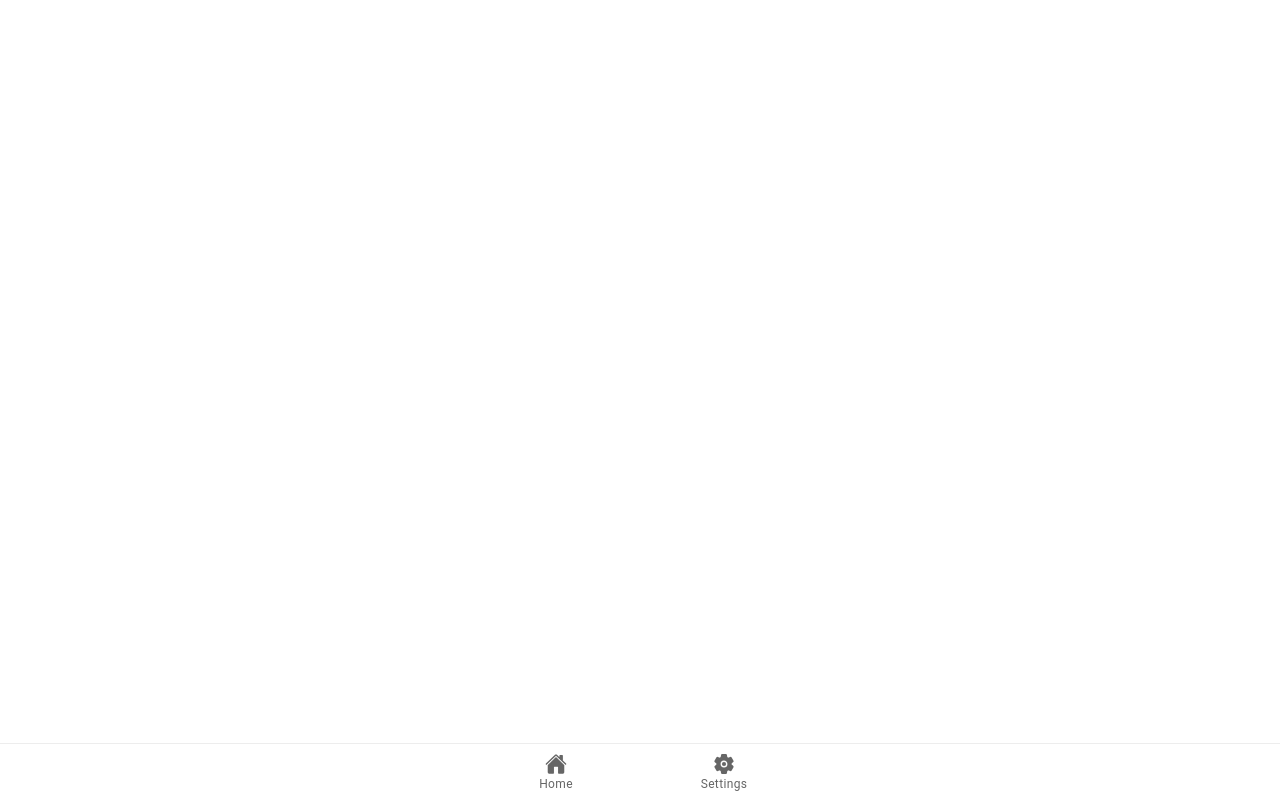
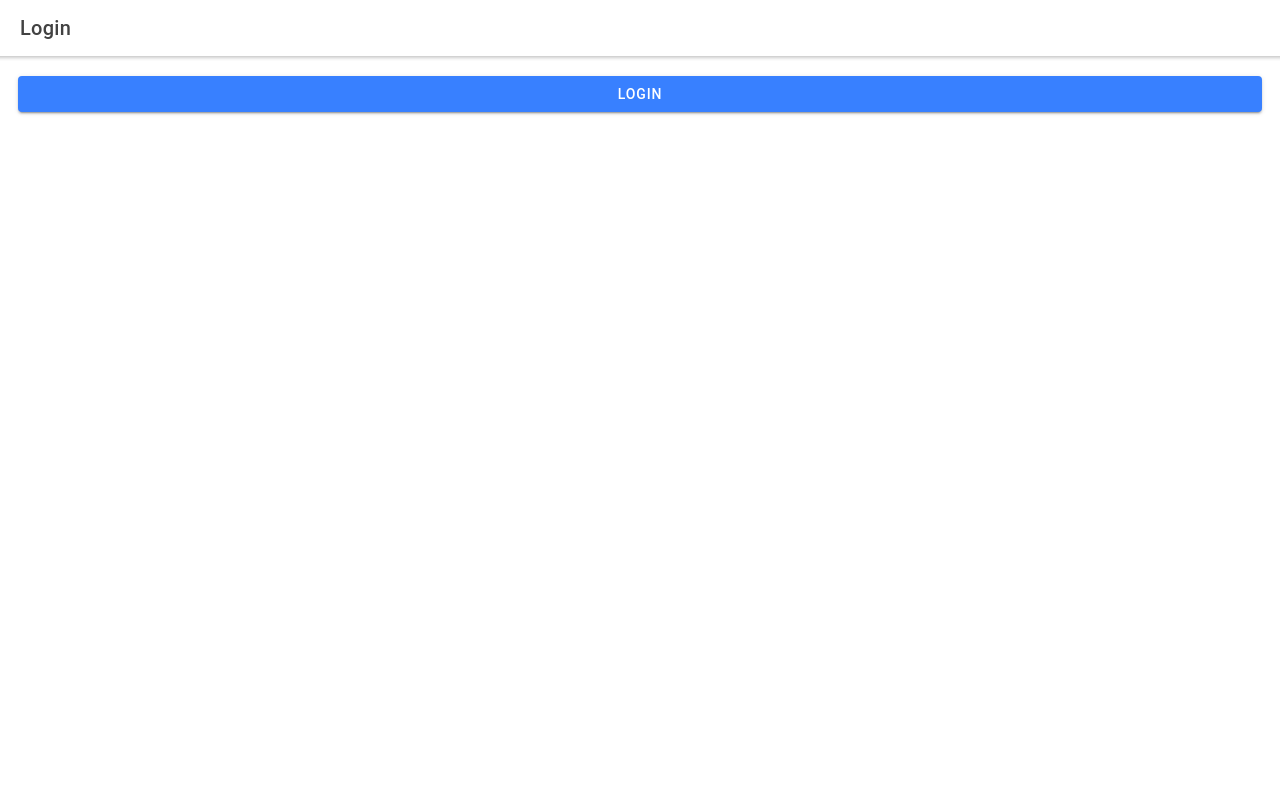
Before and after one commit to AshKemp/daily-moments-ionic, a React (Create React App) app: page /login in a window 1280 px wide. Built offline with nearby package versions, Linux system fonts and the light colour scheme.

Commit message:
1. Create Login and Entry Page 2. Group protected pages

```diff
--- a/src/App.tsx
+++ b/src/App.tsx
@@ -1,43 +1,27 @@
-import {
-  IonApp,
-  IonIcon,
-  IonLabel,
-  IonTabBar,
-  IonTabButton,
-  IonTabs,
-} from "@ionic/react";
-import HomePage from "./pages/HomePage";
-import SettingsPage from "./pages/Settings";
-import { Redirect, Route } from "react-router-dom";
+import { IonApp } from "@ionic/react";
+import { Route } from "react-router-dom";
 import { IonReactRouter } from "@ionic/react-router";
 import { IonRouterOutlet } from "@ionic/react";
-import { home as homeIcon, settings as settingsIcon } from "ionicons/icons";
+import LoginPage from "./pages/LoginPage";
+import { useState } from "react";
+import AppTabs from "./AppTabs";
 
 const App: React.FC = () => {
+  const [isLoggedIn, setIsLoggedIn] = useState(false);
   return (
     <IonApp>
       <IonReactRouter>
-        <IonTabs>
-          <IonRouterOutlet>
-            <Route exact path={"/home"}>
-              <HomePage />
-            </Route>
-            <Route exact path={"/settings"}>
-              <SettingsPage />
-            </Route>
-            <Redirect exact path="/" to={"/home"} />
-          </IonRouterOutlet>
-          <IonTabBar slot="bottom">
-            <IonTabButton tab="home" href="/home">
-              <IonIcon icon={homeIcon} />
-              <IonLabel>Home</IonLabel>
-            </IonTabButton>
-            <IonTabButton tab="settings" href="/settings">
-              <IonIcon icon={settingsIcon} />
-              <IonLabel>Settings</IonLabel>
-            </IonTabButton>
-          </IonTabBar>
-        </IonTabs>
+        <IonRouterOutlet>
+          <Route exact path={"/login"}>
+            <LoginPage
+              isLoggedIn={isLoggedIn}
+              onLoginProp={() => setIsLoggedIn(true)}
+            />
+          </Route>
+          <Route path={"/my"}>
+            <AppTabs isLoggedIn={isLoggedIn}></AppTabs>
+          </Route>
+        </IonRouterOutlet>
       </IonReactRouter>
     </IonApp>
   );
--- /dev/null
+++ b/src/AppTabs.tsx
@@ -0,0 +1,49 @@
+import {
+  IonIcon,
+  IonLabel,
+  IonTabBar,
+  IonTabButton,
+  IonTabs,
+} from "@ionic/react";
+import HomePage from "./pages/HomePage";
+import SettingsPage from "./pages/Settings";
+import { Redirect, Route } from "react-router-dom";
+import { IonRouterOutlet } from "@ionic/react";
+import { home as homeIcon, settings as settingsIcon } from "ionicons/icons";
+import EntryPage from "./pages/EntryPage";
+
+interface Props {
+  isLoggedIn: boolean;
+}
+
+const AppTabs: React.FC<Props> = ({ isLoggedIn }) => {
+  if (!isLoggedIn) return <Redirect to="/login" />;
+  return (
+    <IonTabs>
+      <IonRouterOutlet>
+        <Route exact path={"/my/entries"}>
+          <HomePage />
+        </Route>
+        <Route exact path={"/my/settings"}>
+          <SettingsPage />
+        </Route>
+        <Route exact path={"/my/entries/:id}"}>
+          <EntryPage />
+        </Route>
+        <Redirect exact path="/" to={"/my/entries"} />
+      </IonRouterOutlet>
+      <IonTabBar slot="bottom">
+        <IonTabButton tab="home" href="/my/entries">
+          <IonIcon icon={homeIcon} />
+          <IonLabel>Home</IonLabel>
+        </IonTabButton>
+        <IonTabButton tab="settings" href="/my/settings">
+          <IonIcon icon={settingsIcon} />
+          <IonLabel>Settings</IonLabel>
+        </IonTabButton>
+      </IonTabBar>
+    </IonTabs>
+  );
+};
+
+export default AppTabs;
--- a/src/data.ts
+++ b/src/data.ts
@@ -2,13 +2,16 @@ export const entries = [
   {
     id: "1",
     title: "First Entry",
+    description: "This is the first entry",
   },
   {
     id: "2",
     title: "Second Entry",
+    description: "This is the second entry",
   },
   {
     id: "3",
     title: "Third Entry",
+    description: "This is the third entry",
   },
 ];
--- /dev/null
+++ b/src/pages/EntryPage.tsx
@@ -0,0 +1,40 @@
+import {
+  IonBackButton,
+  IonButtons,
+  IonContent,
+  IonHeader,
+  IonPage,
+  IonTitle,
+  IonToolbar,
+} from "@ionic/react";
+import { useParams } from "react-router";
+import { entries } from "../data";
+
+interface RouteParams {
+  id: string;
+}
+
+const EntryPage: React.FC = () => {
+  const { id } = useParams<RouteParams>();
+
+  const entry = entries.find((entry) => entry.id === id);
+  if (!entry) {
+    throw new Error("No such entry: " + entry.id);
+  }
+
+  return (
+    <IonPage>
+      <IonHeader>
+        <IonToolbar>
+          <IonButtons slot="start">
+            <IonBackButton></IonBackButton>
+          </IonButtons>
+          <IonTitle>{entry.title}</IonTitle>
+        </IonToolbar>
+      </IonHeader>
+      <IonContent className="ion-padding">{entry.description}</IonContent>
+    </IonPage>
+  );
+};
+
+export default EntryPage;
--- a/src/pages/HomePage.tsx
+++ b/src/pages/HomePage.tsx
@@ -24,7 +24,7 @@ const HomePage: React.FC = () => {
               <IonItem
                 button
                 key={entry.id}
-                routerLink={`/entries/${entry.id}`}
+                routerLink={`/my/entries/${entry.id}`}
               >
                 {entry.title}
               </IonItem>
--- /dev/null
+++ b/src/pages/LoginPage.tsx
@@ -0,0 +1,34 @@
+import {
+  IonButton,
+  IonContent,
+  IonHeader,
+  IonPage,
+  IonTitle,
+  IonToolbar,
+} from "@ionic/react";
+import { Redirect } from "react-router";
+
+interface Props {
+  onLoginProp: () => void;
+  isLoggedIn: boolean;
+}
+
+const LoginPage: React.FC<Props> = ({ isLoggedIn, onLoginProp }) => {
+  if (isLoggedIn) return <Redirect to="/my/entries" />;
+  return (
+    <IonPage>
+      <IonHeader>
+        <IonToolbar>
+          <IonTitle>Login</IonTitle>
+        </IonToolbar>
+      </IonHeader>
+      <IonContent className="ion-padding">
+        <IonButton expand="block" onClick={onLoginProp}>
+          Login
+        </IonButton>
+      </IonContent>
+    </IonPage>
+  );
+};
+
+export default LoginPage;
```
